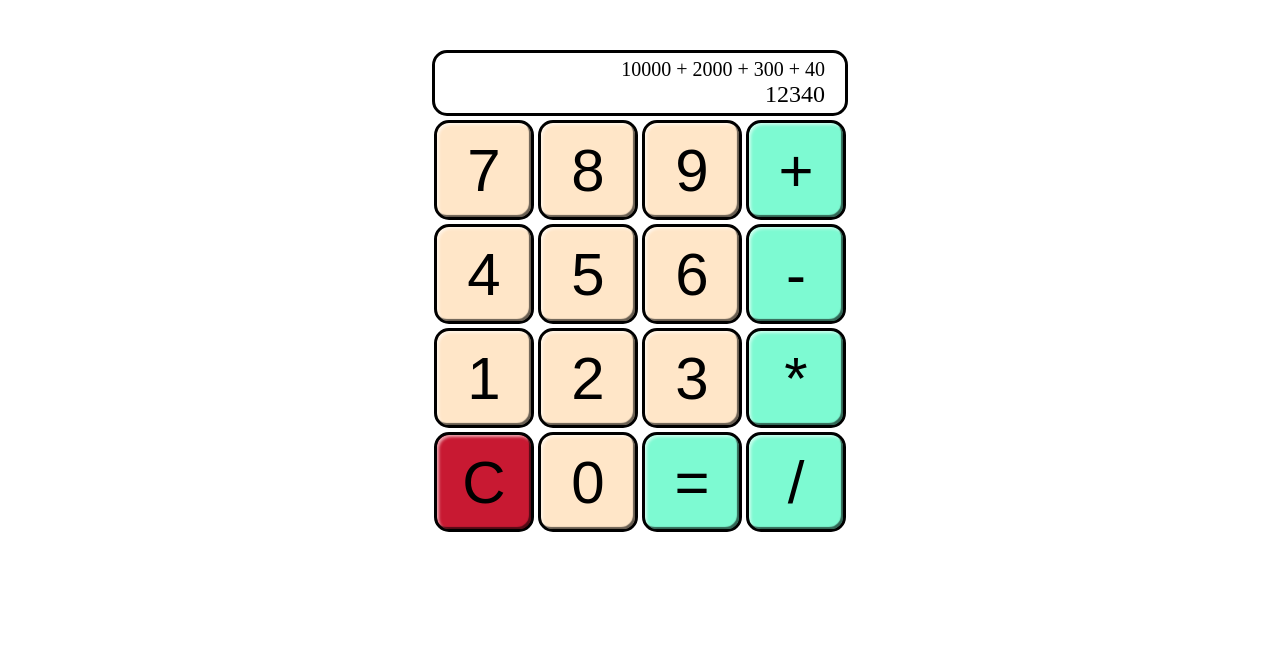
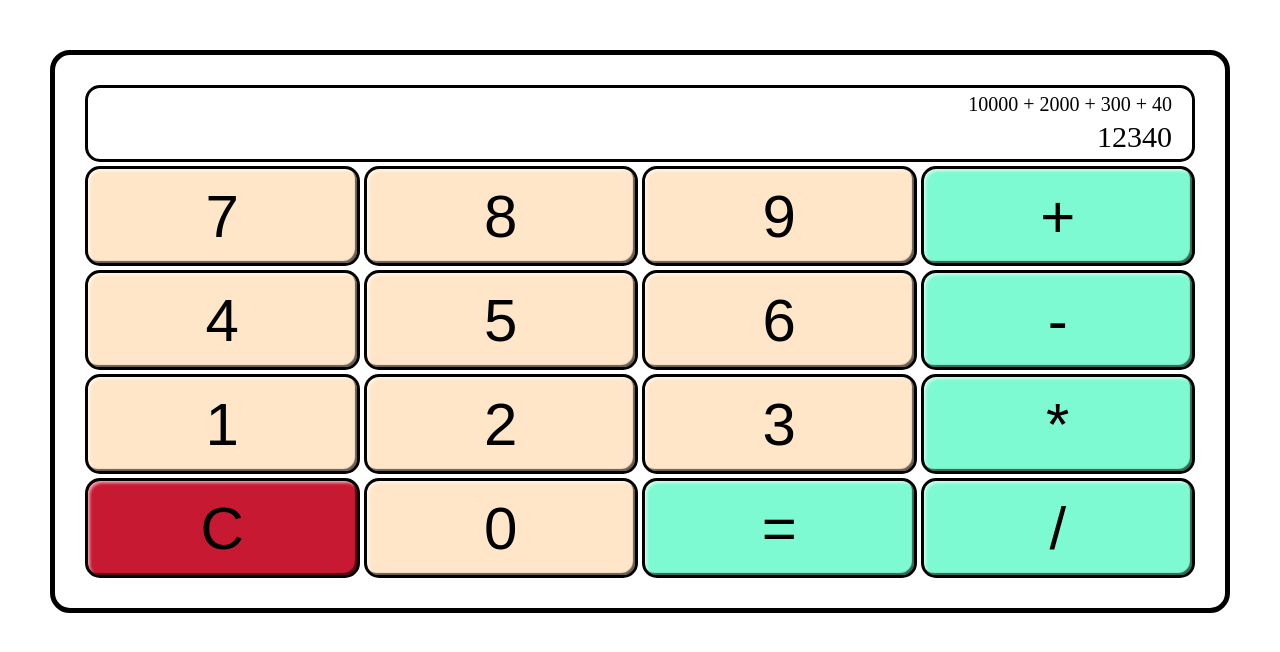
Before and after one commit to Alhimerus/odin-calculator, a plain HTML site: page index.html in a window 1280 px wide. Drawn offline with Linux system fonts and the light colour scheme.

Commit message:
Add some flexibility to the calculator

```diff
--- a/style.css
+++ b/style.css
@@ -1,22 +1,24 @@
 body {
-  display: flex;
-  align-items: center;
-  justify-content: center;
   margin: 0;
   padding: 50px;
 }
 
 .calculator {
+  margin: auto;
   display: flex;
   flex-direction: column;
-  align-items: center;
-  width: 420px;
+  min-width: 412px;
+  max-width: 1200px;
+  padding: 30px;
+  border: 5px solid black;
+  border-radius: 20px;
   gap: 4px;
 }
 
 button {
-  width: 100px;
-  height: 100px;
+  flex: 1 1 0;
+  min-width: 100px;
+  min-height: 100px;
   font-size: 60px;
   border: 3px solid black;
   border-radius: 15px;
@@ -44,11 +46,16 @@ button:active {
 
 .row {
   display: flex;
+  max-width: 1200px;
+  flex: 1 1 0;
   gap: 4px;
 }
 
 .text {
-  width: 370px;
+  display: flex;
+  flex-direction: column;
+  min-width: 365px;
+  max-width: 1154px;
   border: 3px solid black;
   border-radius: 15px;
   padding: 5px 20px;
@@ -63,5 +70,5 @@ button:active {
 }
 
 .output {
-  font-size: 24px;
+  font-size: 30px;
 }
```
